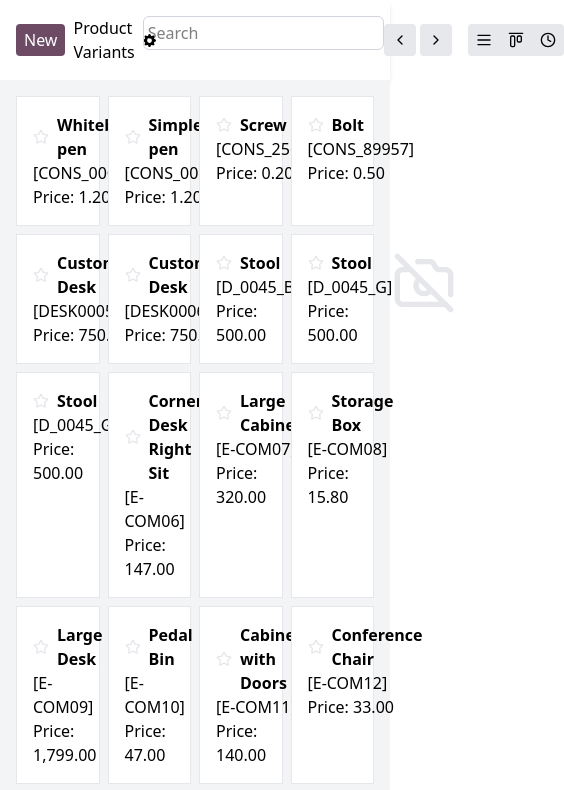
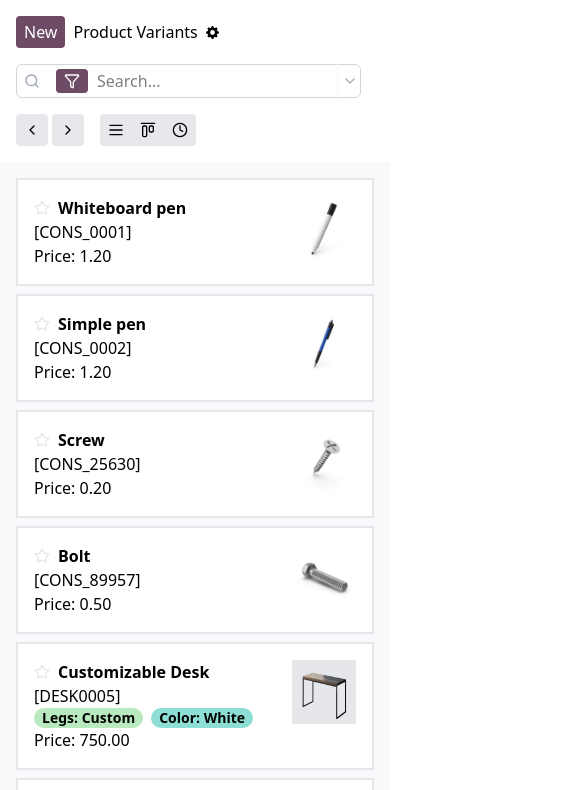
Before and after one commit to sajjad-ag/vuejs-training-design-task, a Vue app: page / in a window 390 px wide. Shown: the top 790 px of the page, 564 px wide, since content can reach past the window. Built offline with nearby package versions, Linux system fonts and the light colour scheme.

Commit message:
responsive cards

```diff
--- a/src/App.vue
+++ b/src/App.vue
@@ -7,5 +7,5 @@ import Navbar from "./components/Navbar.vue";
   <header>
     <Navbar />
   </header>
-  <RouterView class="bg-gray-100" />
+  <RouterView class="bg-[#F8F9FB]" />
 </template>
--- a/src/components/Navbar.vue
+++ b/src/components/Navbar.vue
@@ -6,13 +6,16 @@ import {
   ChevronLeft,
   ChevronRight,
   Clock,
+  Filter,
   Settings,
+  ChevronDown,
 } from "lucide-vue-next";
+import { Search } from "lucide-vue-next";
 </script>
 
 <template>
   <nav class="bg-white p-4 shadow-md">
-    <div class="flex justify-between">
+    <div class="flex justify-between flex-wrap gap-4">
       <div class="flex items-center gap-2">
         <span class="rounded-sm text-white bg-[#6D4B65] px-2 py-1">New</span>
         <div class="flex items-end gap-2">
@@ -23,12 +26,25 @@ import {
           />
         </div>
       </div>
-      <div>
+      <div class="relative">
+        <Search
+          class="absolute left-2 top-1/2 transform -translate-y-1/2 w-4 h-4 text-gray-400"
+        />
+        <button
+          class="absolute top-1/2 left-10 transform -translate-y-1/2 bg-[#6D4B65] px-2 py-1 rounded-sm hover:bg-[#6D4B65]/80 cursor-pointer"
+        >
+          <Filter class="w-4 h-4 text-white" />
+        </button>
         <input
           type="text"
-          placeholder="Search"
-          class="border border-gray-300 rounded-md p-1"
+          placeholder="Search..."
+          class="border border-gray-300 rounded-md p-1 pl-20 pr-8 w-full"
         />
+        <button
+          class="absolute right-0 top-1/2 transform -translate-y-1/2 border border-l-[#F8F7F8] border-r-0 border-t-0 border-b-0 h-full w-6 rounded-r-sm cursor-pointer flex justify-center items-center"
+        >
+          <ChevronDown class="w-4 h-4 text-[#ABACAF] pointer-events-none" />
+        </button>
       </div>
       <div class="flex items-center gap-4">
         <div class="flex items-center gap-1">
--- a/src/components/ProductCard.vue
+++ b/src/components/ProductCard.vue
@@ -2,14 +2,14 @@
   <div
     :class="
       cn(
-        'p-4 flex justify-between border border-gray-200 bg-white',
+        'p-4 flex justify-between border-2 border-gray-200  bg-white',
         props.class
       )
     "
   >
     <div>
       <div class="flex items-center gap-2">
-        <button>
+        <button class="cursor-pointer">
           <Star class="w-4 h-4 text-gray-200" />
         </button>
         <span class="font-bold">
@@ -17,6 +17,32 @@
         </span>
       </div>
       <p>{{ props.code }}</p>
+      <div v-if="props.attributes" class="flex gap-2">
+        <span
+          v-if="props.attributes.legs"
+          :key="key"
+          :class="
+            cn(
+              'px-2 rounded-full font-semibold text-sm',
+              props.attributes.legs.color_code
+            )
+          "
+        >
+          Legs: {{ props.attributes.legs.text }}
+        </span>
+        <span
+          v-if="props.attributes.color"
+          :key="key"
+          :class="
+            cn(
+              'px-2 rounded-full font-semibold text-sm',
+              props.attributes.color.color_code
+            )
+          "
+        >
+          Color: {{ props.attributes.color.text }}
+        </span>
+      </div>
       <p>Price: {{ props.price }}</p>
     </div>
     <div>
--- a/src/views/HomeView.vue
+++ b/src/views/HomeView.vue
@@ -30,14 +30,30 @@ const products = [
     name: "Customizable Desk",
     code: "[DESK0005]",
     price: "750.00",
+    attributes: {
+      color: {
+        text: "White",
+        color_code: "bg-[#8DDED5]",
+      },
+      legs: {
+        text: "Custom",
+        color_code: "bg-[#B9E9BF]",
+      },
+    },
     image: "/images/desk.png",
   },
   {
     name: "Customizable Desk",
     code: "[DESK0006]",
     attributes: {
-      color: "black",
-      legs: "Custom",
+      color: {
+        text: "Black",
+        color_code: "bg-[#E5DCF9]",
+      },
+      legs: {
+        text: "Custom",
+        color_code: "bg-[#B9E9BF]",
+      },
     },
     price: "750.00",
     image: "/images/desk.png",
@@ -46,7 +62,10 @@ const products = [
     name: "Stool",
     code: "[D_0045_B]",
     attributes: {
-      color: "Dark Blue",
+      color: {
+        text: "Dark Blue",
+        color_code: "bg-[#8DDED5]",
+      },
     },
     price: "500.00",
   },
@@ -54,7 +73,10 @@ const products = [
     name: "Stool",
     code: "[D_0045_G]",
     attributes: {
-      color: "Green",
+      color: {
+        text: "Green",
+        color_code: "bg-[#E5DCF9]",
+      },
     },
     price: "500.00",
   },
@@ -106,7 +128,10 @@ const products = [
     name: "Conference Chair",
     code: "[E-COM12]",
     attributes: {
-      legs: "Steel",
+      legs: {
+        text: "Steel",
+        color_code: "bg-[#BFD7F4]",
+      },
     },
     price: "33.00",
     image: "/images/conference_chair.jpg",
@@ -115,7 +140,10 @@ const products = [
     name: "Conference Chair",
     code: "[E-COM13]",
     attributes: {
-      legs: "Aluminum",
+      legs: {
+        text: "Aluminum",
+        color_code: "bg-[#98A5EF]",
+      },
     },
     price: "39.40",
     image: "/images/conference_chair.jpg",
@@ -191,14 +219,15 @@ const products = [
 
 <template>
   <main class="p-4">
-    <div class="grid grid-cols-12 gap-2">
+    <div class="grid grid-cols-12 gap-x-4 gap-y-2">
       <ProductCard
-        class="col-span-3"
+        class="col-span-12 md:col-span-6 lg:col-span-3"
         v-for="product in products"
         :name="product.name"
         :code="product.code"
         :price="product.price"
         :image="product.image"
+        :attributes="product.attributes"
       />
     </div>
   </main>
```
